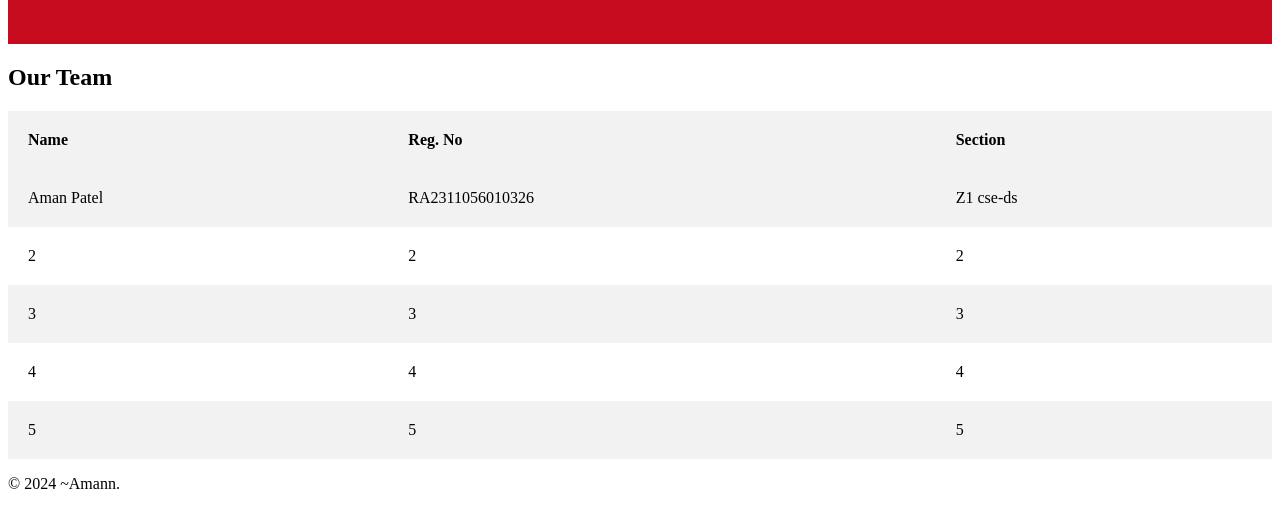
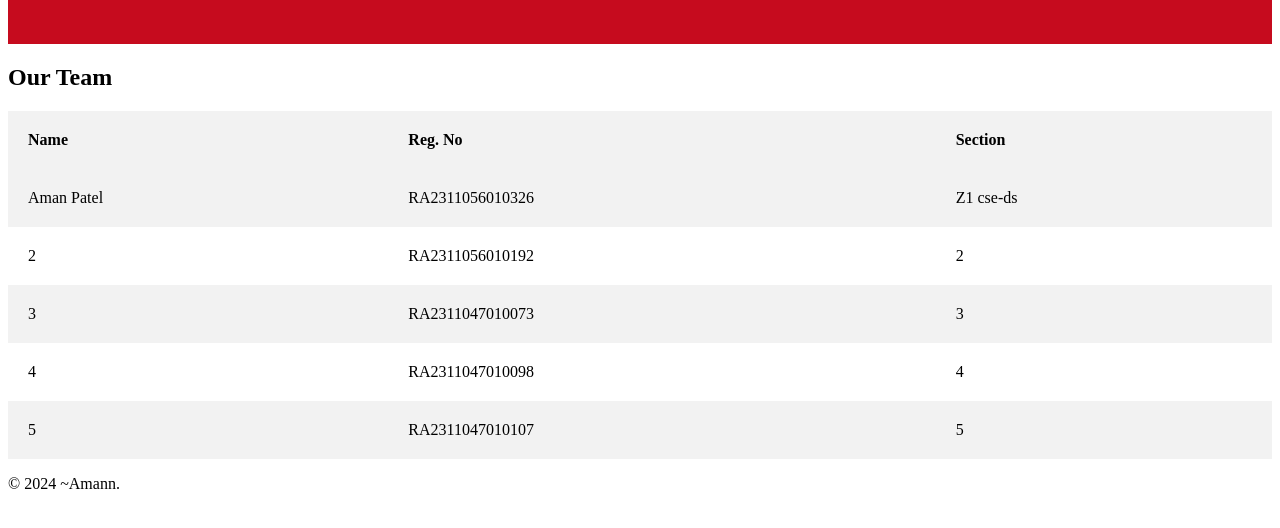
Before and after one commit to patelaman275/spanish-pbll, a plain HTML site: page contact.html in a window 1280 px wide. Shown: the part 138-666 px from the top of the page. Drawn offline with Linux system fonts and the light colour scheme.

Commit message:
Update contact.html

```diff
--- a/contact.html
+++ b/contact.html
@@ -67,22 +67,22 @@
                     </tr>
                     <tr>
                         <td>2</td>
-                        <td>2</td>
+                        <td>RA2311056010192</td>
                         <td>2</td>
                     </tr>
                     <tr>
                         <td>3</td>
-                        <td>3</td>
+                        <td>RA2311047010073</td>
                         <td>3</td>
                     </tr>
                     <tr>
                         <td>4</td>
-                        <td>4</td>
+                        <td>RA2311047010098</td>
                         <td>4</td>
                     </tr>
                     <tr>
                         <td>5</td>
-                        <td>5</td>
+                        <td>RA2311047010107</td>
                         <td>5</td>
                     </tr>
                 </table>
```
